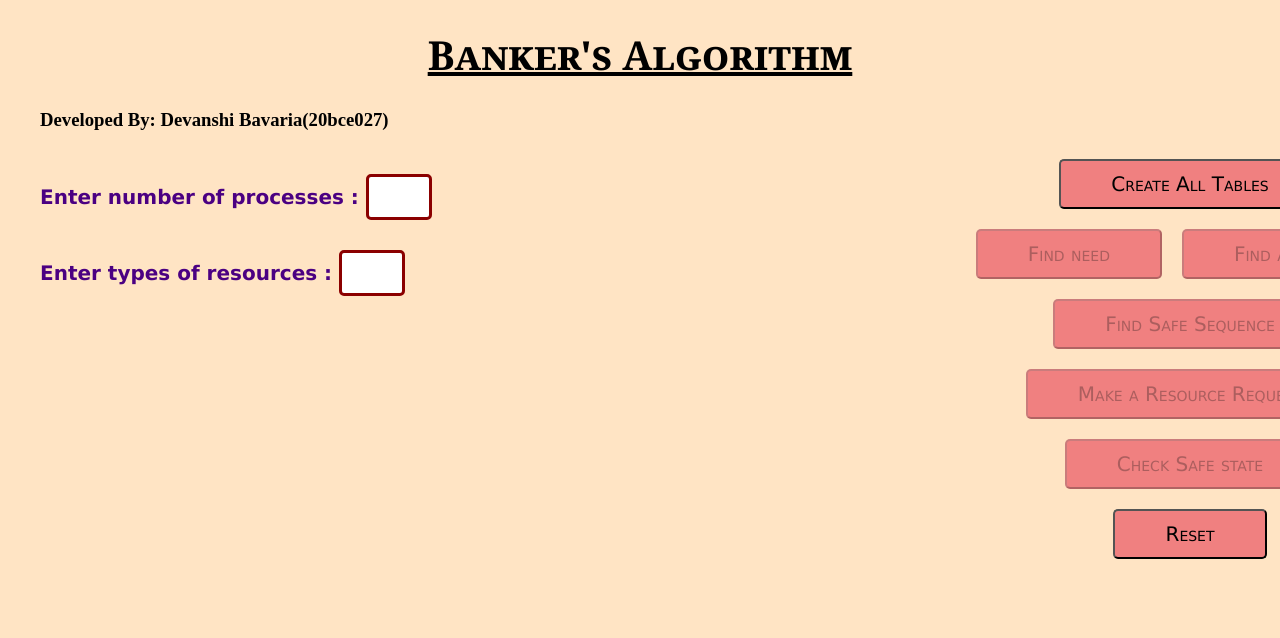
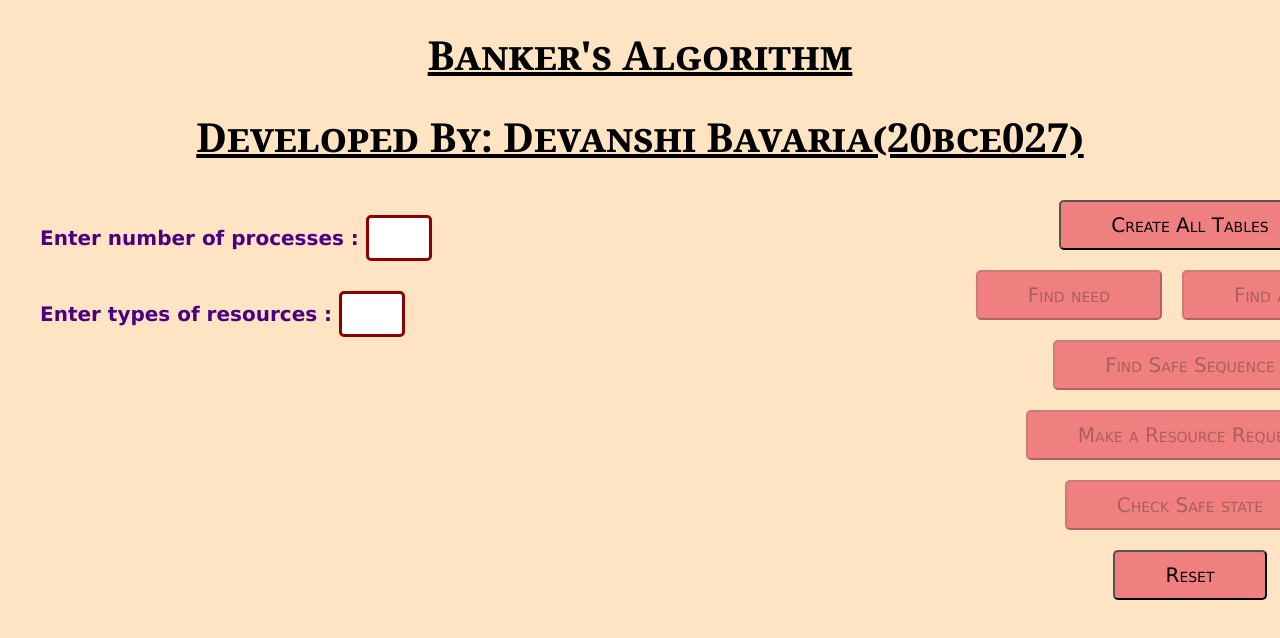
Before and after one commit to Devanshi-Bavaria/Bankers-Algorithm-Simulation, a plain HTML site: page index.html in a window 1280 px wide. Drawn offline with Linux system fonts and the light colour scheme.

Commit message:
Update index.html

```diff
--- a/index.html
+++ b/index.html
@@ -10,7 +10,7 @@
 <body>
 
     <h1>Banker's Algorithm</h1>
-    <h3>Developed By: Devanshi Bavaria(20bce027)</h3>
+    <h1>Developed By: Devanshi Bavaria(20bce027)</h1>
 
     <div id="wrapper">
         <div id="inputs">
```
